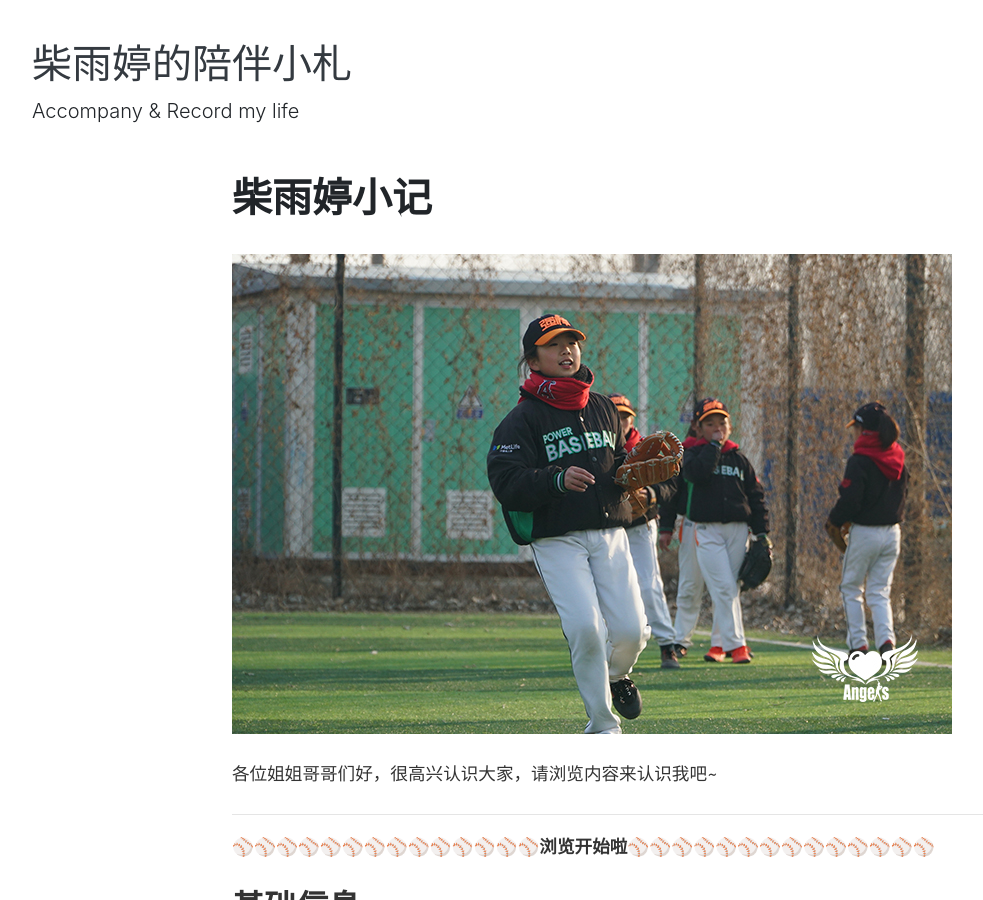
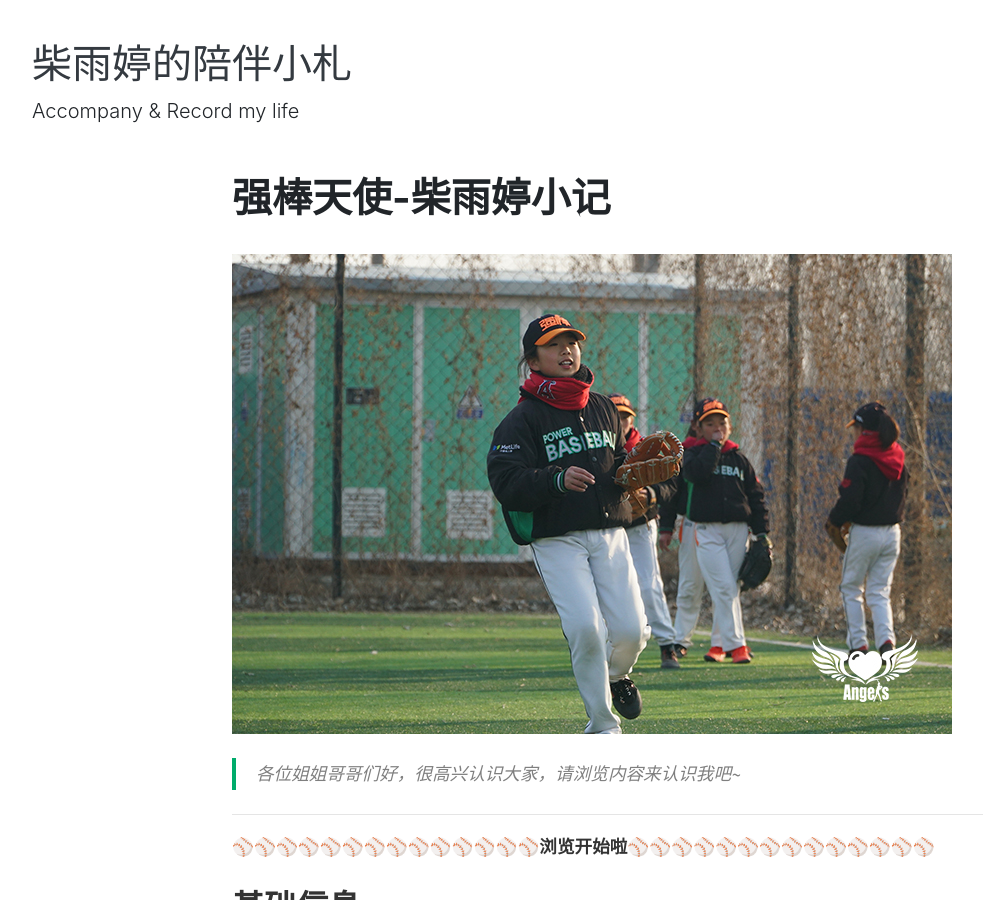
Before and after one commit to wangh-wh/Baseball-Angel-chaiyuting, a Jekyll site: the page built from _posts/2021-03-14-chaiyuting-gerenxinxi.md, in a window 1280 px wide and 900 px high. Shown: the whole window, without its empty margins (53-1036 px from the left). Built offline with Jekyll 4.4.1, drawn with Linux system fonts in a browser that asks for light colours; nearby versions of some CDN libraries.

Commit message:
文档更改

```diff
--- a/_posts/2021-03-14-chaiyuting-gerenxinxi.md
+++ b/_posts/2021-03-14-chaiyuting-gerenxinxi.md
@@ -1,16 +1,18 @@
 ---
 layout: post
-title:  "柴雨婷小记"
+title:  "强棒天使-柴雨婷小记"
 image: assets/images/柴雨婷3.jpg
 featured: true
 ---
 
 
-各位姐姐哥哥们好，很高兴认识大家，请浏览内容来认识我吧~
+>各位姐姐哥哥们好，很高兴认识大家，请浏览内容来认识我吧~
 
 ---
 
 ⚾⚾⚾⚾⚾⚾⚾⚾⚾⚾⚾⚾⚾⚾**浏览开始啦**⚾⚾⚾⚾⚾⚾⚾⚾⚾⚾⚾⚾⚾⚾
+
+
 
 ## 基础信息
 **姓名**：柴雨婷
@@ -23,7 +25,8 @@ featured: true
 
 ![chaiyuting](../assets/images/柴雨婷.jpg)
 
-------
+
+
 ## 初识印象
 
 -  雨婷是一个很在意别人感受的女孩，在画画的时候会一直问我这个颜色好看吗？那个颜色可以吗？看到我的手机壳觉得很可爱的时候，也不好意思说想玩，在我说“你可以拿去玩一会”的时候，她眼里是盖不住的惊喜。
@@ -32,39 +35,39 @@ featured: true
 
 ![chaiyuting](../assets/images/柴雨婷2.jpg)
 
----
+
 
 ## 小记小问
 
-Q:每天的棒球训练时长是多久？
-
-A:如果练得顺利的话会快些，有时候动作一直学不好，就会多练一会。
-
-Q:在棒球基地的一天是如何度过的，每天做喜欢做的事情？
-
-A:周一到周五的话，一般早上6点就要起来，早上一般会有文化课，中午午休后开始训练，一般训练到四五点就会结束。
-
-Q:棒球学习过程中遇到过什么困难或问题？是如何克服这些问题的？
-
-A:会碰到教练要求的动作自己试了很多次都做不到，就感觉特别丧气。
-
-Q:棒球比赛中获得的荣誉，印象最深刻的瞬间？
-
-A:在这之前只参过小比赛，拿过团体的奖。（不好意思地笑）
-
-Q:棒球学习或比赛遇到的挫折及问题，是如何克服它们的？
-
-A:一直试。
-
-Q:你的愿望是什么？
-
-A:想等自己变厉害去参加比赛。
-
-Q:如果没有棒球，你觉得你的人生是什么样子
-
-A:其实一时也说不出来。
-
-![chaiyuting](../assets/images/柴雨婷3.jpg)
+>Q:每天的棒球训练时长是多久？
+>
+>A:如果练得顺利的话会快些，有时候动作一直学不好，就会多练一会。
+>
+>Q:在棒球基地的一天是如何度过的，每天做喜欢做的事情？
+>
+>A:周一到周五的话，一般早上6点就要起来，早上一般会有文化课，中午午休后开始训练，一般训练到四五点就会结束。
+>
+>Q:棒球学习过程中遇到过什么困难或问题？是如何克服这些问题的？
+>
+>A:会碰到教练要求的动作自己试了很多次都做不到，就感觉特别丧气。
+>
+>Q:棒球比赛中获得的荣誉，印象最深刻的瞬间？
+>
+>A:在这之前只参过小比赛，拿过团体的奖。（不好意思地笑）
+>
+>Q:棒球学习或比赛遇到的挫折及问题，是如何克服它们的？
+>
+>A:一直试。
+>
+>Q:你的愿望是什么？
+>
+>A:想等自己变厉害去参加比赛。
+>
+>Q:如果没有棒球，你觉得你的人生是什么样子
+>
+>A:其实一时也说不出来。
+>
+>![chaiyuting](../assets/images/柴雨婷3.jpg)
 
 ⚾⚾⚾⚾⚾⚾⚾⚾⚾⚾⚾⚾⚾⚾**浏览结束啦**⚾⚾⚾⚾⚾⚾⚾⚾⚾⚾⚾⚾⚾⚾
 
```
